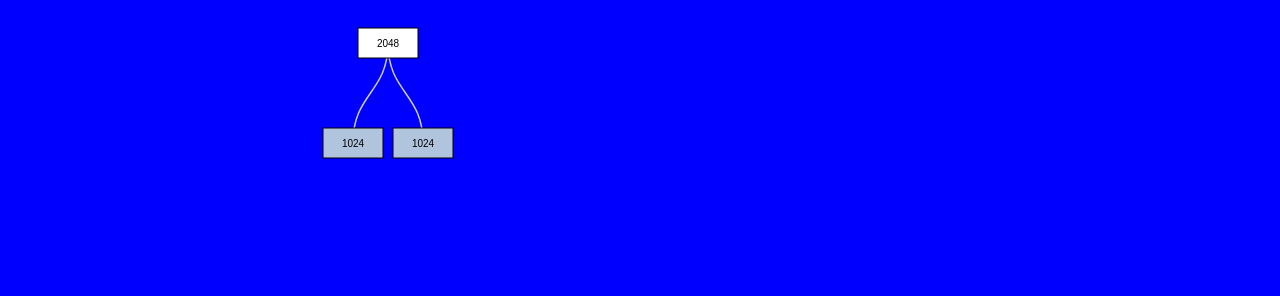
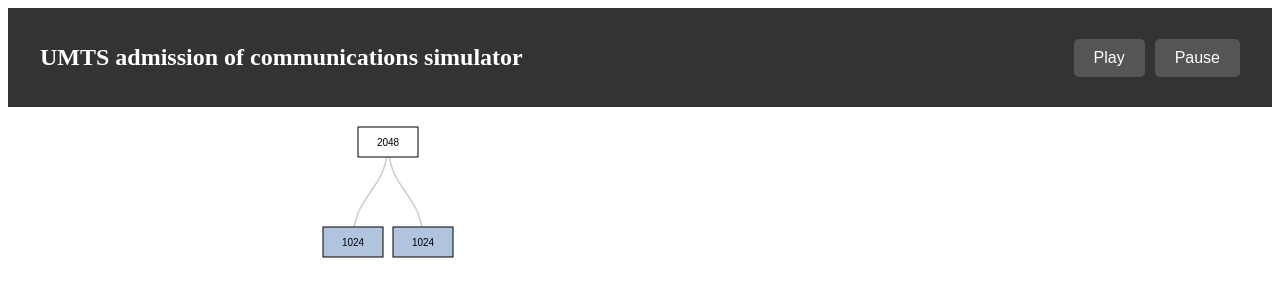
Before and after one commit to clovisbrg/UMTS-Admission, a plain HTML site: page index.html in a window 1280 px wide. Drawn offline with nearby package versions, Linux system fonts and the light colour scheme.

Commit message:
added some interface elements

```diff
--- a/index.html
+++ b/index.html
@@ -8,11 +8,16 @@
     <link rel="stylesheet" href="styles.css">
 </head>
 <body>
-    <!--div class="scroll-container">
-        <div class="scroll-content">
-            <ul id="tree" class="tree"></ul>
+    <header class="top-banner">
+        <div class="container">
+            <h1 class="site-name">UMTS admission of communications simulator</h1>
+            <div class="control-buttons">
+                <button id="playButton" class="control-button">Play</button>
+                <button id="pauseButton" class="control-button">Pause</button>
+            </div>
         </div>
-    </div!-->
+    </header>
+
     <div id="body"></div>
     <script src="script.js"></script>
 </body>
--- a/script.js
+++ b/script.js
@@ -250,6 +250,9 @@ class Communication {
 
 //USING D3.js
 
+const OVSFtree = new BinaryTree("0", 2048, 10);
+root = generateTreeData(OVSFtree.root);
+
 function generateTreeData(node) {
     if (!node) {
       return null;
@@ -277,9 +280,7 @@ function generateTreeData(node) {
     return treeData;
   }
 
-const OVSFtree = new BinaryTree("0", 2048, 10);
-root = generateTreeData(OVSFtree.root);
-console.log(root);
+
 
 const width = 960;
 const height = 600;
--- a/styles.css
+++ b/styles.css
@@ -20,5 +20,43 @@
 
 body {
   overflow: hidden;
-  background-color: blue !important;
 }
+
+.top-banner {
+  background-color: #333;
+  color: white;
+  padding: 20px 0;
+}
+
+.container {
+  display: flex;
+  justify-content: space-between;
+  align-items: center;
+  max-width: 1200px;
+  margin: 0 auto;
+  padding: 0 20px;
+}
+
+.site-name {
+  font-size: 1.5em;
+}
+
+.control-buttons {
+  display: flex;
+  gap: 10px;
+}
+
+.control-button {
+  background-color: #555;
+  color: white;
+  border: none;
+  padding: 10px 20px;
+  cursor: pointer;
+  font-size: 1em;
+  border-radius: 5px;
+  transition: background-color 0.3s;
+}
+
+.control-button:hover {
+  background-color: #777;
+}
```
